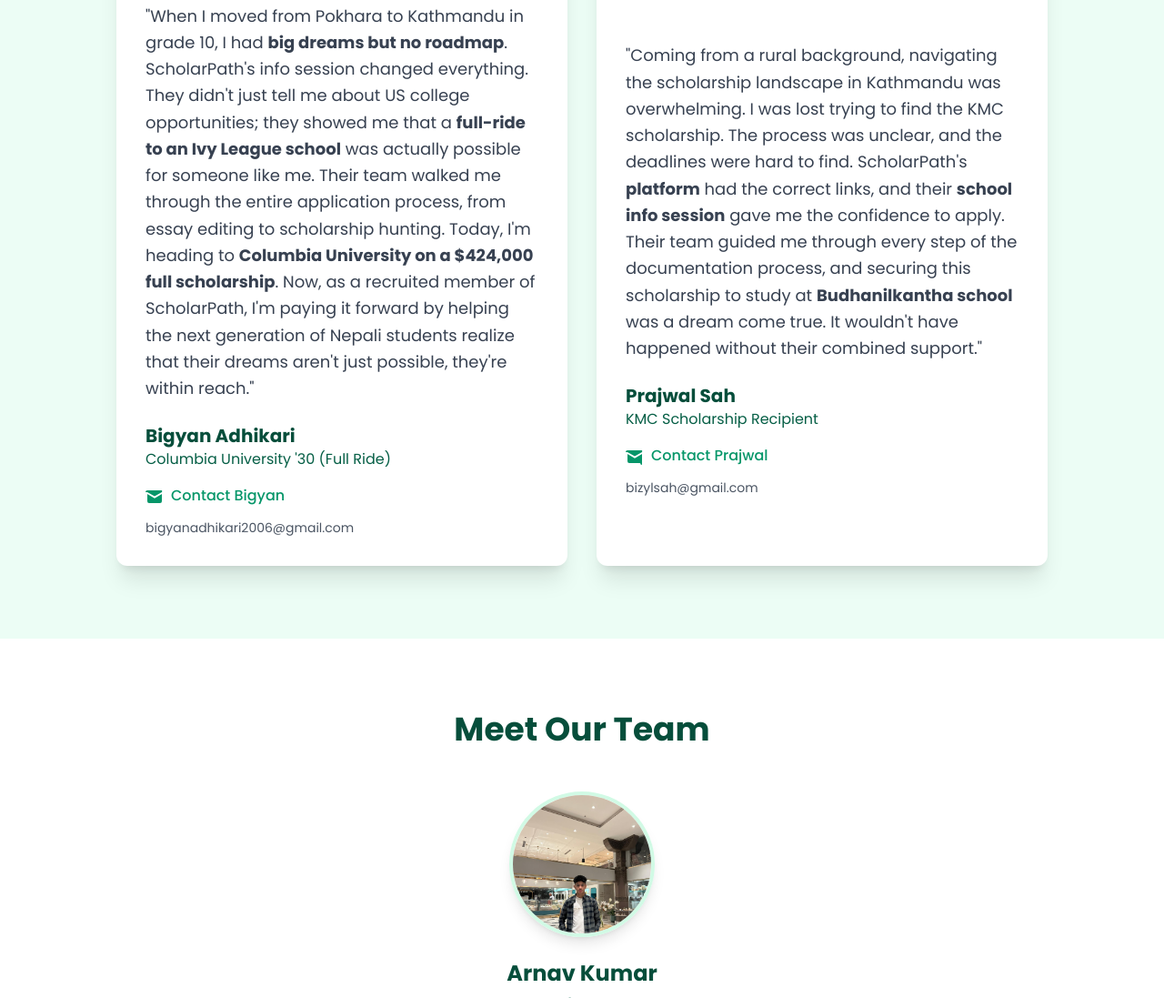
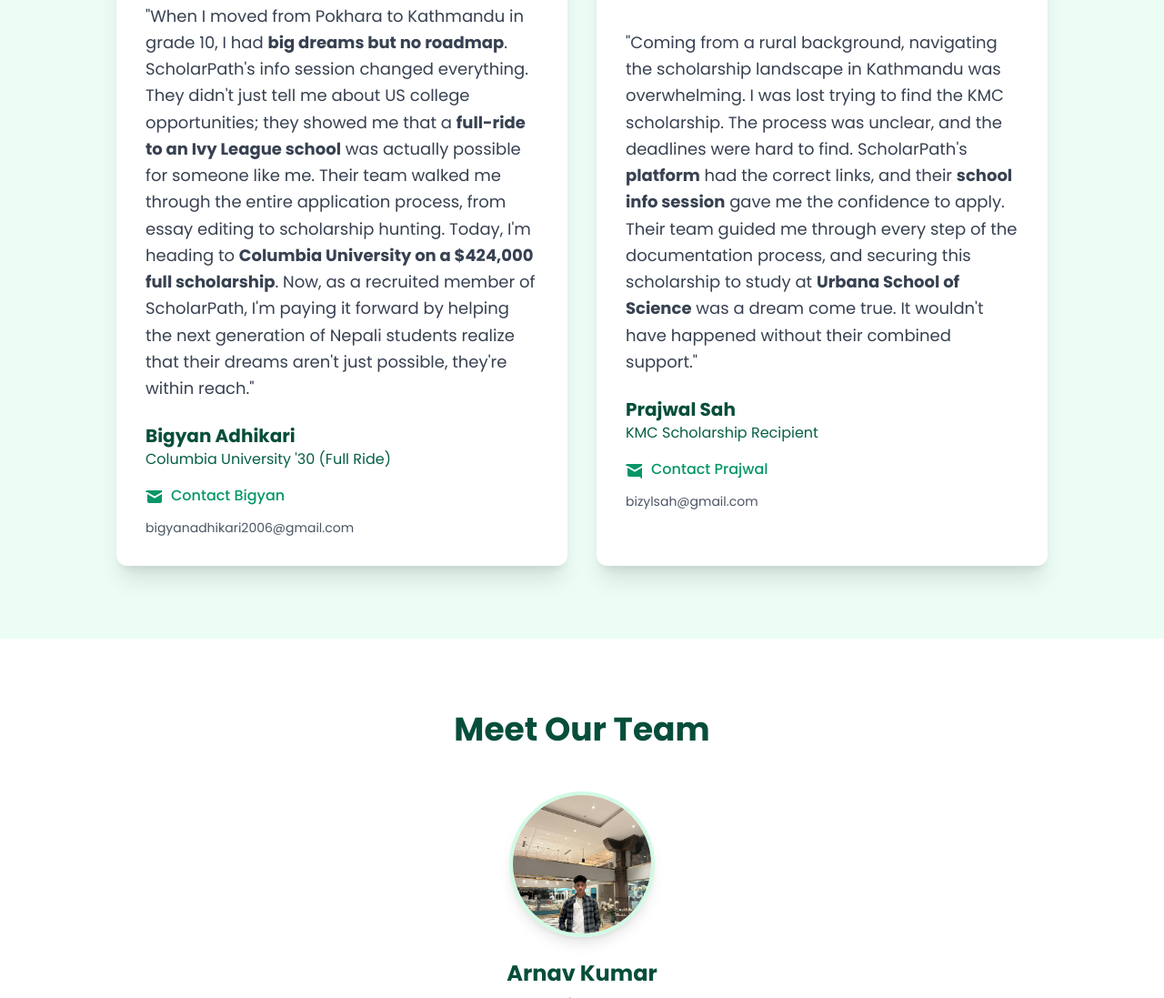
Before and after one commit to thedude1215/Scholarpath, a plain HTML site: page index.html in a window 1280 px wide. Shown: the part 3779-4876 px from the top of the page at 91% size. Drawn offline with nearby package versions, Linux system fonts and the light colour scheme.

Commit message:
Update scholarship testimonial with new school name

```diff
--- a/index.html
+++ b/index.html
@@ -527,7 +527,7 @@
                         <img class="h-56 w-full object-cover" src="prajwal-sah.jpg" alt="Prajwal Sah" loading="lazy">
                         <div class="p-8 flex flex-col justify-center h-full">
                             <blockquote class="text-lg text-gray-700 leading-relaxed">
-                                "Coming from a rural background, navigating the scholarship landscape in Kathmandu was overwhelming. I was lost trying to find the KMC scholarship. The process was unclear, and the deadlines were hard to find. ScholarPath's <strong>platform</strong> had the correct links, and their <strong>school info session</strong> gave me the confidence to apply. Their team guided me through every step of the documentation process, and securing this scholarship to study at <strong>Budhanilkantha school</strong> was a dream come true. It wouldn't have happened without their combined support."
+                                "Coming from a rural background, navigating the scholarship landscape in Kathmandu was overwhelming. I was lost trying to find the KMC scholarship. The process was unclear, and the deadlines were hard to find. ScholarPath's <strong>platform</strong> had the correct links, and their <strong>school info session</strong> gave me the confidence to apply. Their team guided me through every step of the documentation process, and securing this scholarship to study at <strong>Urbana School of Science</strong> was a dream come true. It wouldn't have happened without their combined support."
                             </blockquote>
                             <div class="mt-6">
                                 <p class="text-xl font-bold text-emerald-900">Prajwal Sah</p>
```
